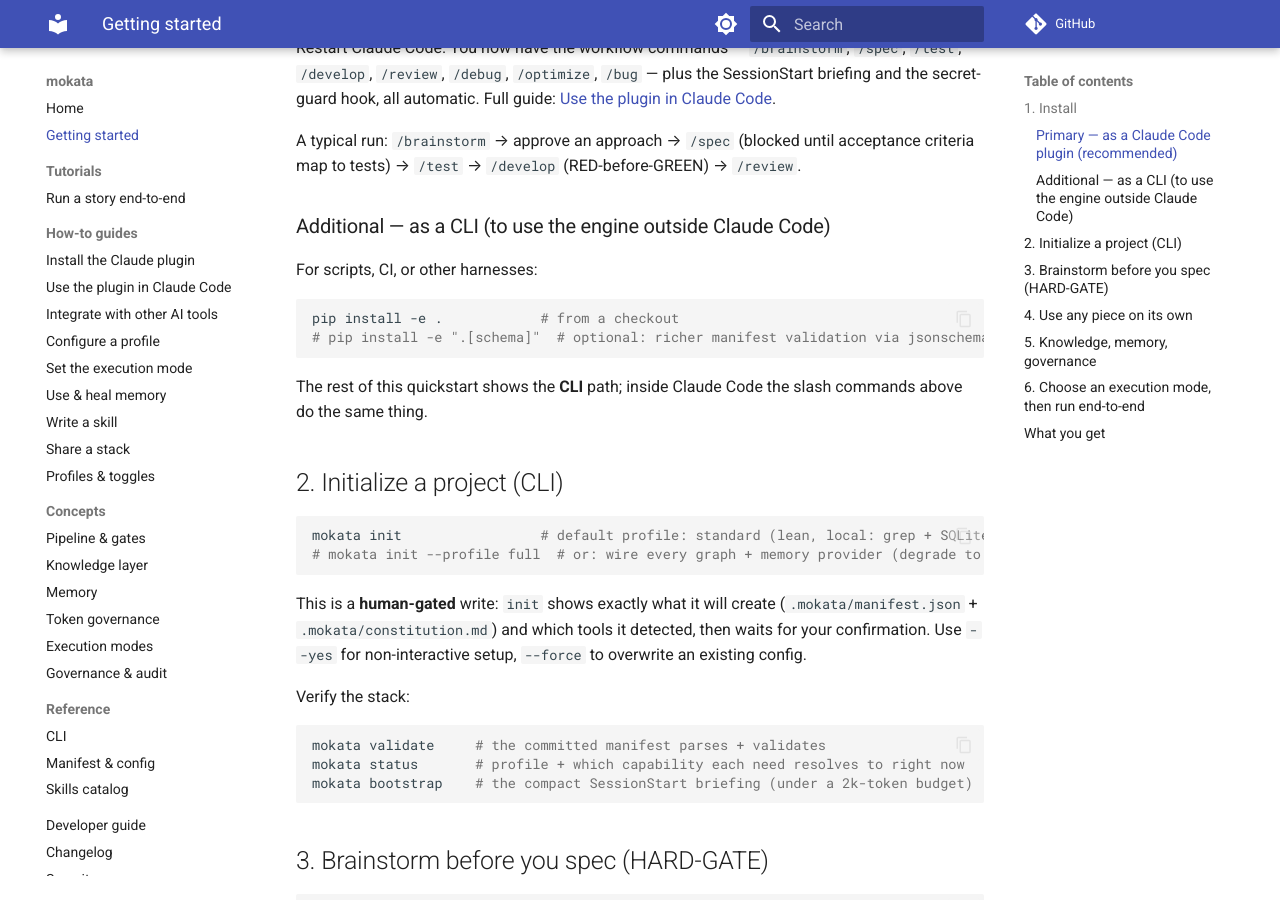
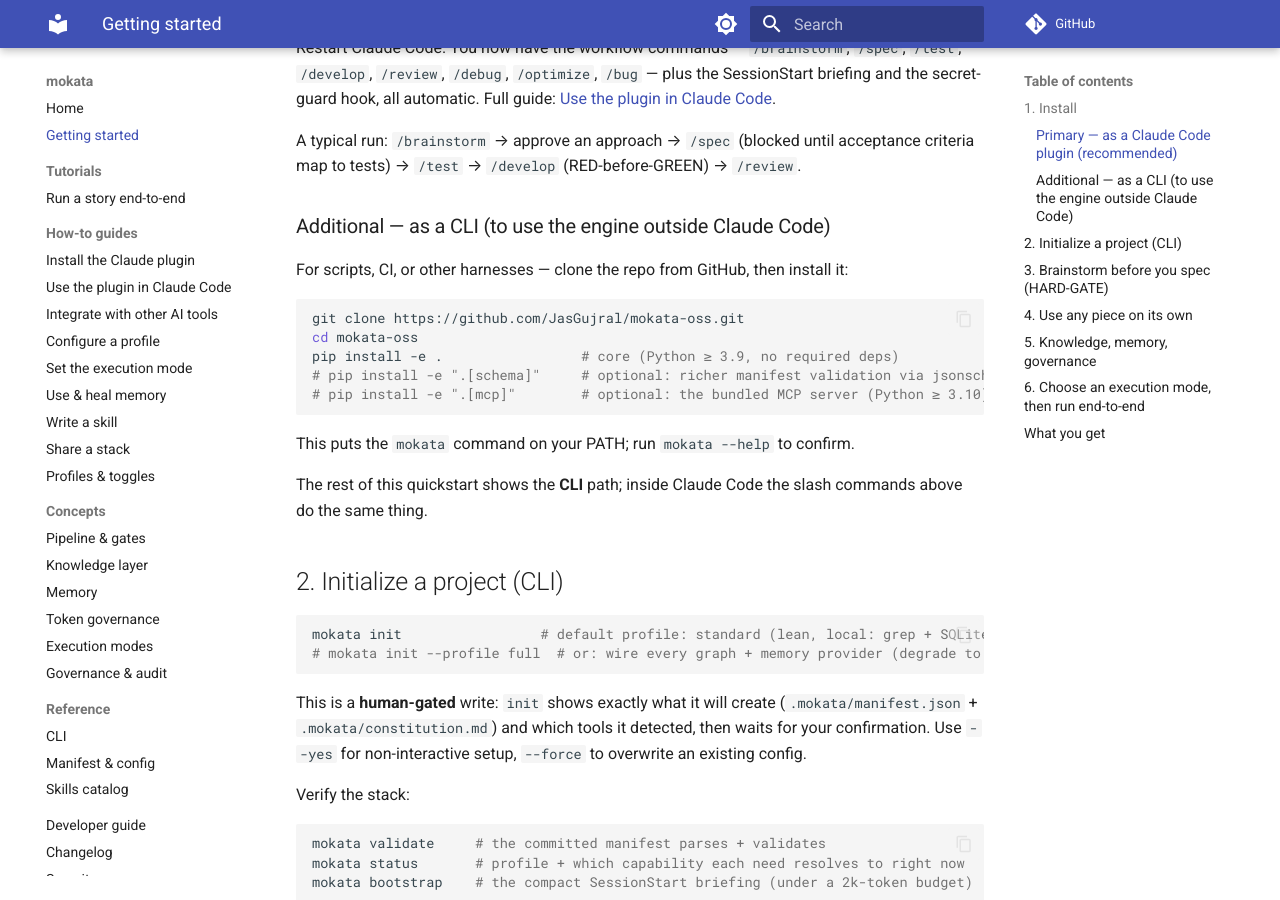
Before and after one commit to JasGujral/mokata-oss, an MkDocs documentation site: the page built from docs/quickstart.md, in a window 1280 px wide and 900 px high, scrolled down 475 px. Built offline with MkDocs 1.6.1 and Material for MkDocs 9.7.7, drawn with Linux system fonts in a browser that asks for light colours; comment, search, counter and statistics services are not loaded.

Commit message:
sync: mokata v1.1.0 from dev repo

````diff
--- a/docs/quickstart.md
+++ b/docs/quickstart.md
@@ -25,12 +25,17 @@
 
 ### Additional — as a CLI (to use the engine outside Claude Code)
 
-For scripts, CI, or other harnesses:
+For scripts, CI, or other harnesses — clone the repo from GitHub, then install it:
 
 ```bash
-pip install -e .            # from a checkout
-# pip install -e ".[schema]"  # optional: richer manifest validation via jsonschema
+git clone https://github.com/JasGujral/mokata-oss.git
+cd mokata-oss
+pip install -e .                 # core (Python ≥ 3.9, no required deps)
+# pip install -e ".[schema]"     # optional: richer manifest validation via jsonschema
+# pip install -e ".[mcp]"        # optional: the bundled MCP server (Python ≥ 3.10)
 ```
+
+This puts the `mokata` command on your PATH; run `mokata --help` to confirm.
 
 The rest of this quickstart shows the **CLI** path; inside Claude Code the slash commands
 above do the same thing.
````
Also changed, not shown: README.md (+4 -2 lines), docs/how-to/install-plugin.md (+9 -2 lines), docs/tutorials/run-a-story.md (+2 -0 lines).
